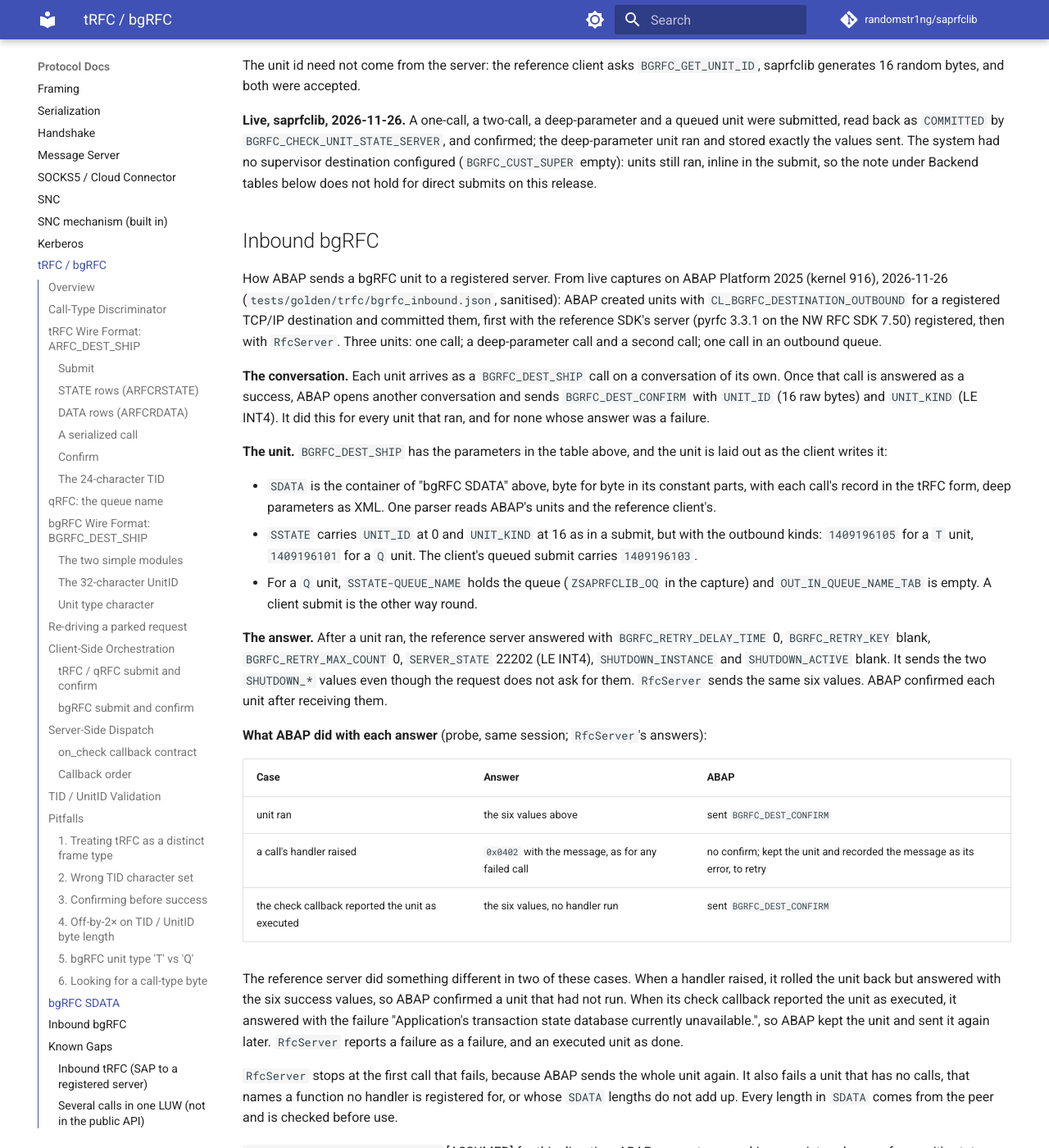
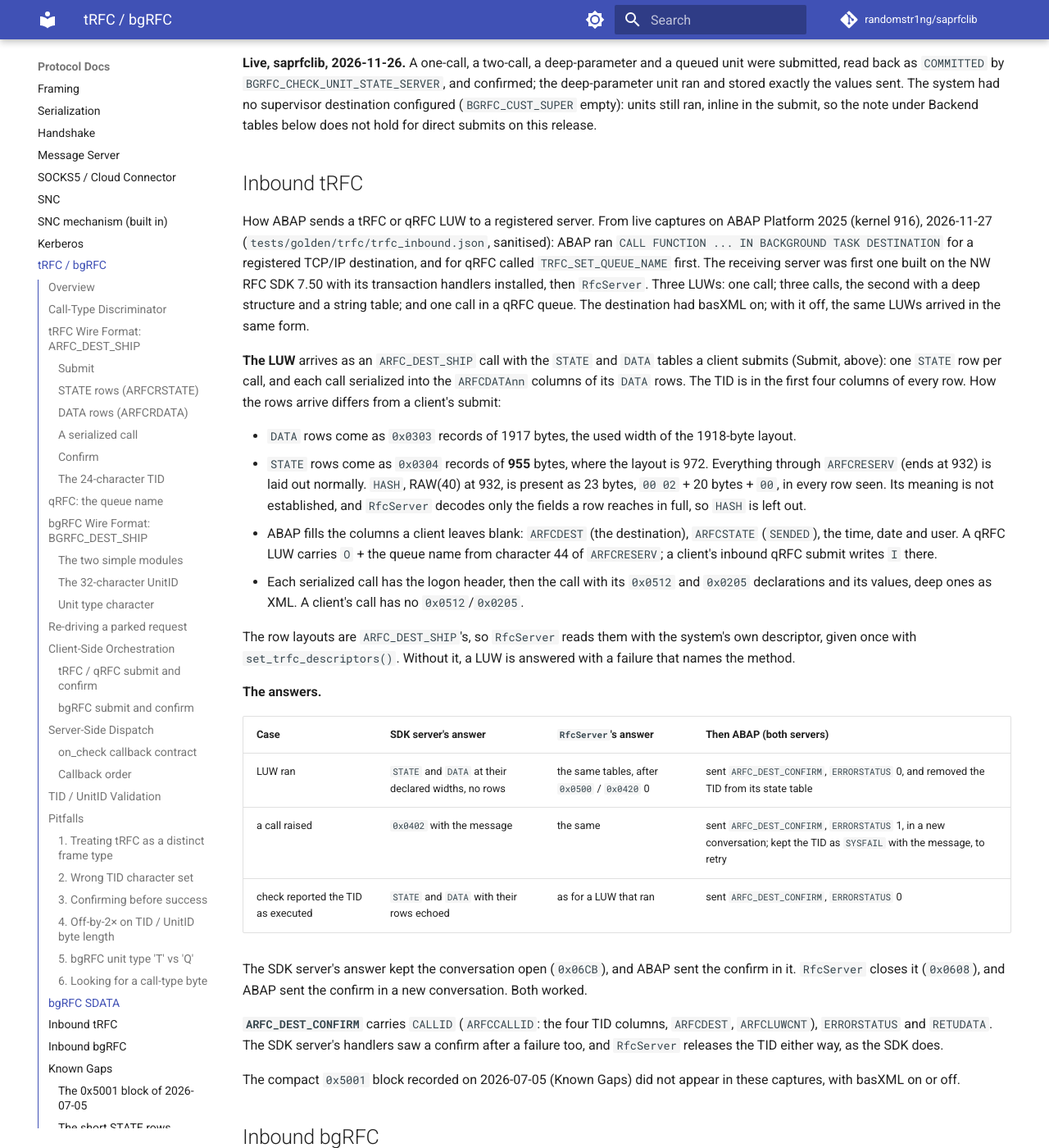
Before and after one commit to randomstr1ng/saprfclib, an MkDocs documentation site: the page built from docs/protocol/trfc.md, in a window 1280 px wide and 1400 px high, scrolled down 11319 px. Shown: the whole window at 82% size. Built offline with MkDocs 1.6.1 and Material for MkDocs 9.7.7, drawn with Linux system fonts in a browser that asks for light colours; comment, search, counter and statistics services are not loaded; some of the changed text lies outside the part shown.

Commit message:
feat: RfcServer receives tRFC and qRFC LUWs as ABAP sends them
ABAP sends a LUW to a registered server as ARFC_DEST_SHIP with the STATE and
DATA rows a client submits, and confirms the TID with ARFC_DEST_CONFIRM. The
server looked for the TID in an ARFCTID parameter or a 0x5001 block instead,
neither of which a live system sent, so it could not run a real inbound LUW.

- The TID and the calls are read from STATE / DATA with the system's row
  layouts, given once with the new set_trfc_descriptors(); without them the LUW
  is refused with a message naming the method.
- Calls run in order, decoded against their handlers' descriptors, and stop at
  the first failure. A LUW that ran is answered with STATE and DATA at their
  declared widths and no rows, as the NW RFC SDK's server answers; an executed
  TID is answered the same without running.
- ARFC_DEST_CONFIRM reads CALLID and confirms the TID (it was a placeholder).
- STATE rows arrive as 955-byte 0x0304 records against a 972-byte layout; only
  the fields a row reaches in full are decoded, so HASH is left out.
- Fix: inbound TABLE parameters are decoded with the row count 0x0302 declares,
  so rows sent at their used width are cut correctly.

Evidence: live captures and probes on ABAP Platform 2025, 2026-11-27, with an
SDK-based server and with RfcServer, basXML on and off
(tests/golden/trfc/trfc_inbound.json).

Closes #122

````diff
--- a/docs/protocol/trfc.md
+++ b/docs/protocol/trfc.md
@@ -320,21 +320,18 @@ conn.get_unit_state(identifier)
 ## Server-Side Dispatch
 
 When a registered RFC server receives an inbound call, the function name is matched before the
-normal handler lookup. **[ASSUMED]**: the server takes the TID from a parameter named
-`ARFCTID` and, failing that, from the 8 + 4 + 8 + 4 characters of the inbound `0x5001`
-block; neither is the client format above. No capture of a SAP system sending tRFC to a
-registered server exists to settle what arrives.
+normal handler lookup. ABAP sends a tRFC or qRFC LUW as `ARFC_DEST_SHIP` and a bgRFC unit as
+`BGRFC_DEST_SHIP` (Inbound tRFC and Inbound bgRFC, below).
 
 ```
 inbound frame
   → decode function name from TLV 0x0102
        │
-       ├─ "ARFC_DEST_SHIP"     → read the TID (see above)
+       ├─ "ARFC_DEST_SHIP"     → the TID and the calls from STATE / DATA (Inbound tRFC)
        │                         → on_check(tid), or the TID store
-       │                              16 (executed) → skip the handler, report success
-       │                              0 (new)       → mark received, run the handler
-       │
-       ├─ "ARFC_DEST_CONFIRM"  → placeholder: answers OK and does nothing
+       │                              16 (executed) → run nothing, answer success
+       │                              0 (new)       → mark received, run the calls
+       ├─ "ARFC_DEST_CONFIRM"  → the TID from CALLID; confirms it
        ├─ "BGRFC_DEST_SHIP"    → the unit from SSTATE, its calls from SDATA (Inbound bgRFC,
        │                         below); checks the unit, then runs its calls in order
        ├─ "BGRFC_DEST_CONFIRM" → UNIT_ID / UNIT_KIND; confirms the unit
@@ -350,17 +347,17 @@ inbound frame
 | 16 (`RFC_EXECUTED`) | TID already known and executed → skip the handler, return success |
 | 0 (`RFC_OK`) | New TID → persist it and execute |
 
-The reply's return code is 0 for success, 16 for an executed TID and 3 for a failure; 16 and
-3 are **[ASSUMED]** (`server.py`, `_RC_EXECUTED`).
+16 is the callback's answer, as in the SDK's API, not a wire value: an executed TID is answered
+as a LUW that ran (Inbound tRFC, below), and a failure as `0x0402` with the message.
 
 ### Callback order
 
 ```
 on_check(tid)                     → 16? → skip
 mark_received(tid) BEFORE execute ← crash safety: persist before you run
-run_handler()
+run the calls, in order, stopping at the first failure
   ├─ success → mark_executed(tid); on_commit(tid)   (on_confirm only on a confirm)
-  └─ error   → on_rollback(tid)
+  └─ error   → mark_rolled_back(tid); on_rollback(tid)
 ```
 
 `mark_received` **before** execution is what makes exactly-once survive a crash mid-handler. If
@@ -472,6 +469,54 @@ deep-parameter unit ran and stored exactly the values sent. The system had no su
 destination configured (`BGRFC_CUST_SUPER` empty): units still ran, inline in the submit, so
 the note under Backend tables below does not hold for direct submits on this release.
 
+## Inbound tRFC
+
+How ABAP sends a tRFC or qRFC LUW to a registered server. From live captures on ABAP Platform
+2025 (kernel 916), 2026-11-27 (`tests/golden/trfc/trfc_inbound.json`, sanitised): ABAP ran
+`CALL FUNCTION ... IN BACKGROUND TASK DESTINATION` for a registered TCP/IP destination, and for
+qRFC called `TRFC_SET_QUEUE_NAME` first. The receiving server was first one built on the NW RFC
+SDK 7.50 with its transaction handlers installed, then `RfcServer`. Three LUWs: one call;
+three calls, the second with a deep structure and a string table; and one call in a qRFC queue.
+The destination had basXML on; with it off, the same LUWs arrived in the same form.
+
+**The LUW** arrives as an `ARFC_DEST_SHIP` call with the `STATE` and `DATA` tables a client
+submits (Submit, above): one `STATE` row per call, and each call serialized into the
+`ARFCDATAnn` columns of its `DATA` rows. The TID is in the first four columns of every row.
+How the rows arrive differs from a client's submit:
+
+* `DATA` rows come as `0x0303` records of 1917 bytes, the used width of the 1918-byte layout.
+* `STATE` rows come as `0x0304` records of **955** bytes, where the layout is 972. Everything
+  through `ARFCRESERV` (ends at 932) is laid out normally. `HASH`, RAW(40) at 932, is present as
+  23 bytes, `00 02` + 20 bytes + `00`, in every row seen. Its meaning is not established, and
+  `RfcServer` decodes only the fields a row reaches in full, so `HASH` is left out.
+* ABAP fills the columns a client leaves blank: `ARFCDEST` (the destination), `ARFCSTATE`
+  (`SENDED`), the time, date and user. A qRFC LUW carries `O` + the queue name from character
+  44 of `ARFCRESERV`; a client's inbound qRFC submit writes `I` there.
+* Each serialized call has the logon header, then the call with its `0x0512` and `0x0205`
+  declarations and its values, deep ones as XML. A client's call has no `0x0512`/`0x0205`.
+
+The row layouts are `ARFC_DEST_SHIP`'s, so `RfcServer` reads them with the system's own
+descriptor, given once with `set_trfc_descriptors()`. Without it, a LUW is answered with a
+failure that names the method.
+
+**The answers.**
+
+| Case | SDK server's answer | `RfcServer`'s answer | Then ABAP (both servers) |
+|------|---------------------|----------------------|--------------------------|
+| LUW ran | `STATE` and `DATA` at their declared widths, no rows | the same tables, after `0x0500` / `0x0420` 0 | sent `ARFC_DEST_CONFIRM`, `ERRORSTATUS` 0, and removed the TID from its state table |
+| a call raised | `0x0402` with the message | the same | sent `ARFC_DEST_CONFIRM`, `ERRORSTATUS` 1, in a new conversation; kept the TID as `SYSFAIL` with the message, to retry |
+| check reported the TID as executed | `STATE` and `DATA` with their rows echoed | as for a LUW that ran | sent `ARFC_DEST_CONFIRM`, `ERRORSTATUS` 0 |
+
+The SDK server's answer kept the conversation open (`0x06CB`), and ABAP sent the confirm in it.
+`RfcServer` closes it (`0x0608`), and ABAP sent the confirm in a new conversation. Both worked.
+
+**`ARFC_DEST_CONFIRM`** carries `CALLID` (`ARFCCALLID`: the four TID columns, `ARFCDEST`,
+`ARFCLUWCNT`), `ERRORSTATUS` and `RETUDATA`. The SDK server's handlers saw a confirm after a
+failure too, and `RfcServer` releases the TID either way, as the SDK does.
+
+The compact `0x5001` block recorded on 2026-07-05 (Known Gaps) did not appear in these
+captures, with basXML on or off.
+
 ## Inbound bgRFC
 
 How ABAP sends a bgRFC unit to a registered server. From live captures on ABAP Platform 2025
@@ -538,12 +583,17 @@ destination (`BGRFC_SET_SUPERVISOR_DEST`). basXML was on.
 
 ## Known Gaps
 
-### Inbound tRFC (SAP to a registered server)
+### The `0x5001` block of 2026-07-05
 A capture on 2026-07-05 of a tRFC the SAP system sent to a registered server showed a
 compact block encoding: CHAR values as `0x43 [len] 0x80 [value]`, the TID fields at offsets
 504 / 515 / 522 / 533 as 8 + 4 + 8 + 4 uppercase hex characters, `ARFCFNAM` at 1716, and an
-unexplained 11-byte preamble `34 08 0c 00 00 4c 07 00 00 f1 31` at offset 14. The server's
-inbound handler does not parse it yet ([ASSUMED] in `server.py`).
+unexplained 11-byte preamble `34 08 0c 00 00 4c 07 00 00 f1 31` at offset 14. The captures
+of 2026-11-27 (Inbound tRFC, above) show no such block, with basXML on or off; which systems or
+settings produce it is not known. `RfcServer` no longer reads a TID from it.
+
+### The short `STATE` rows
+What `HASH`'s 23 bytes in ABAP's 955-byte `STATE` records stand for, and whether a short
+`0x0304` record means the rest of the row is zero (Inbound tRFC, above).
 
 ### Several calls in one LUW (not in the public API)
 
````
Also changed, not shown: CHANGELOG.md (+17 -0 lines), CLAUDE.md (+1 -1 lines), README.md (+1 -1 lines), docs/cookbook/rfc-server.md (+31 -3 lines), docs/protocol/framing.md (+1 -1 lines), 8 other files.
